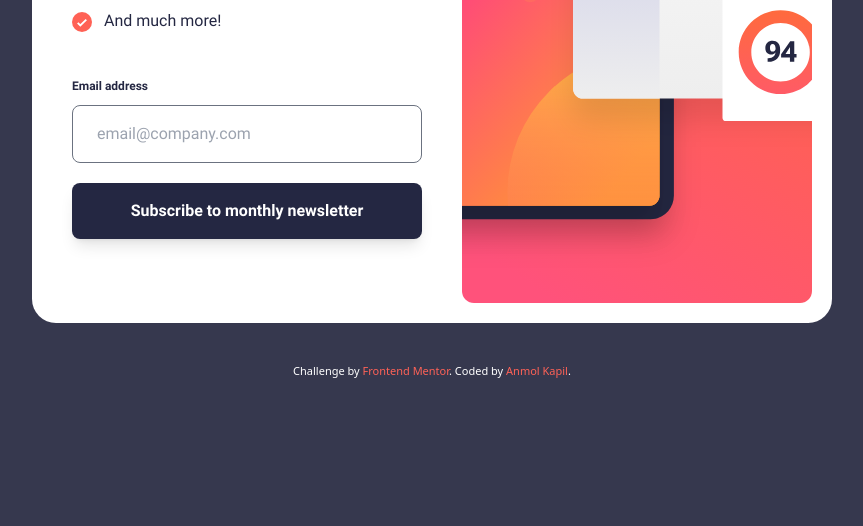
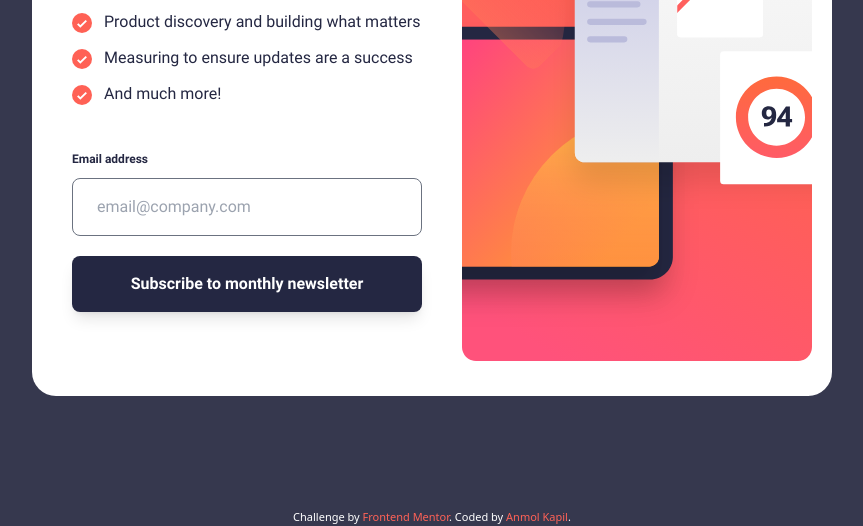
Before and after one commit to anmolkapil/newsletter-signup-with-success-message, a website: page index.html in a window 1280 px wide. Shown: the part 291-817 px from the top of the page, without its empty margins (208-1071 px from the left). Drawn offline with Linux system fonts and the light colour scheme.

Commit message:
Vertical Center Form

```diff
--- a/index.html
+++ b/index.html
@@ -28,13 +28,13 @@
 <body class="bg-charcoal-grey">
 
   <!-- Sign-up form start -->
-
+  <div class="md:flex md:h-[100vh] md:items-center">
     <div id="main"
-    class="md:my-10 md:p-5 md:mx-auto md:w-[50rem] bg-white md:rounded-3xl flex flex-col md:items-stretch md:flex-row-reverse font-[Roboto-Regular] text-dark-slate-grey">
+      class="md:p-5 md:mx-auto md:w-[50rem] bg-white md:rounded-3xl flex flex-col md:items-stretch md:flex-row-reverse font-[Roboto-Regular] text-dark-slate-grey">
       <div class="md:rounded-xl md:basis-0 md:grow">
         <img class="md:hidden h-full w-full object-cover md:rounded-xl"
           src=" ./assets/images/illustration-sign-up-mobile.svg" alt="form illustration">
-      <img class="hidden md:inline-block h-full w-full object-cover md:rounded-xl"
+        <img class="hidden md:inline-block w-full object-cover md:rounded-xl"
           src=" ./assets/images/illustration-sign-up-desktop.svg" alt="form illustration">
       </div>
       <div class="p-5 md:p-0 md:mr-10 md:ml-5 md:my-6 md:basis-0 md:grow">
@@ -74,12 +74,13 @@
         </form>
       </div>
     </div>
+  </div>
 
   <!-- Sign-up form end -->
 
   <!-- Success message start -->
   <div id="msg" class="hidden">
-    <div class="flex h-[100vh]">
+    <div class="flex h-[100vh] items-center">
       <div
         class="bg-white h-[100vh] md:h-auto md:w-[30rem] md:p-10 md:rounded-3xl mx-auto my-auto text-dark-slate-grey p-5 flex flex-col justify-between">
         <div class="mt-20 md:mt-0">
```
Also changed, not shown: output.css. Lines whose indentation alone changed are shown as unchanged.
